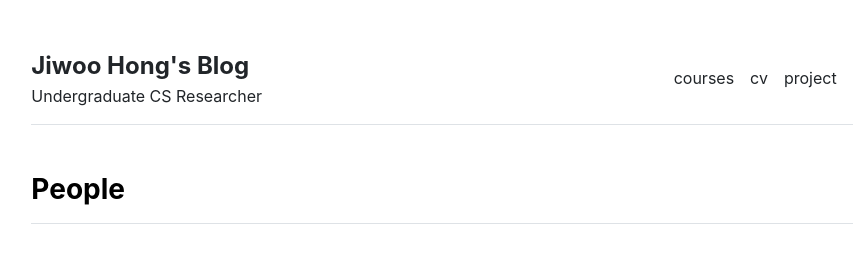
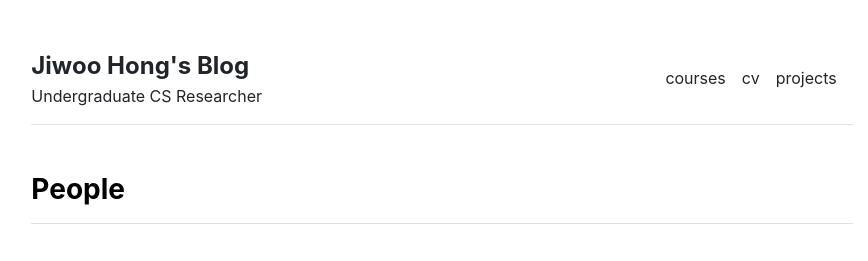
Before and after one commit to JiwooHong01/JiwooHong01.github.io, a Jekyll site: the page built from people.md, in a window 1280 px wide. Shown: the top 261 px of the page, without its empty margins (198-1066 px from the left). Built offline with Jekyll 4.4.1, drawn with Linux system fonts in a browser that asks for light colours.

Commit message:
projects

```diff
--- a/_data/settings.yml
+++ b/_data/settings.yml
@@ -1,7 +1,7 @@
 menu:
 - {name: 'courses', url: '/courses'}
 - {name: 'cv', url: '/cv'}
-- {name: 'project', url: '/project'}
+- {name: 'projects', url: '/projects'}
 
 courses:
 - {name: 'Computer System', url: 'computer-system'}
```
Also changed, not shown: 1 other file.
